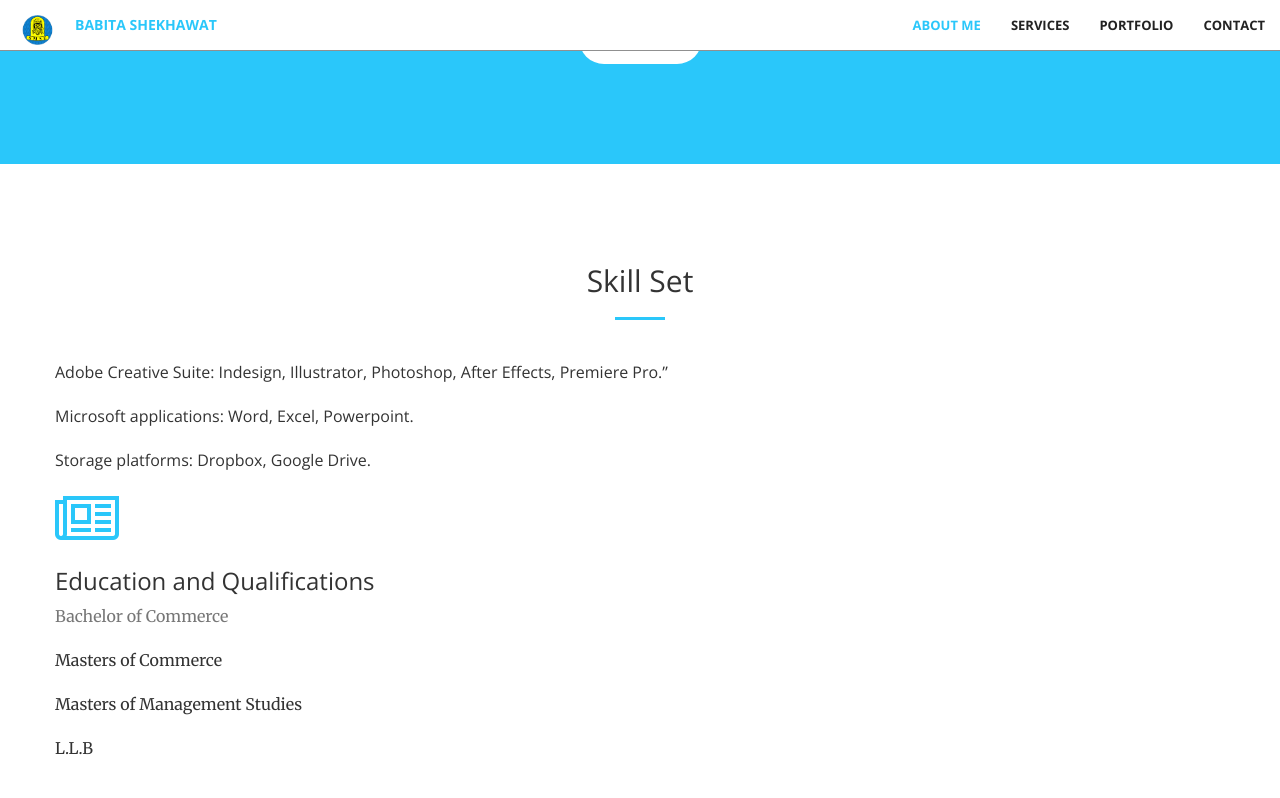
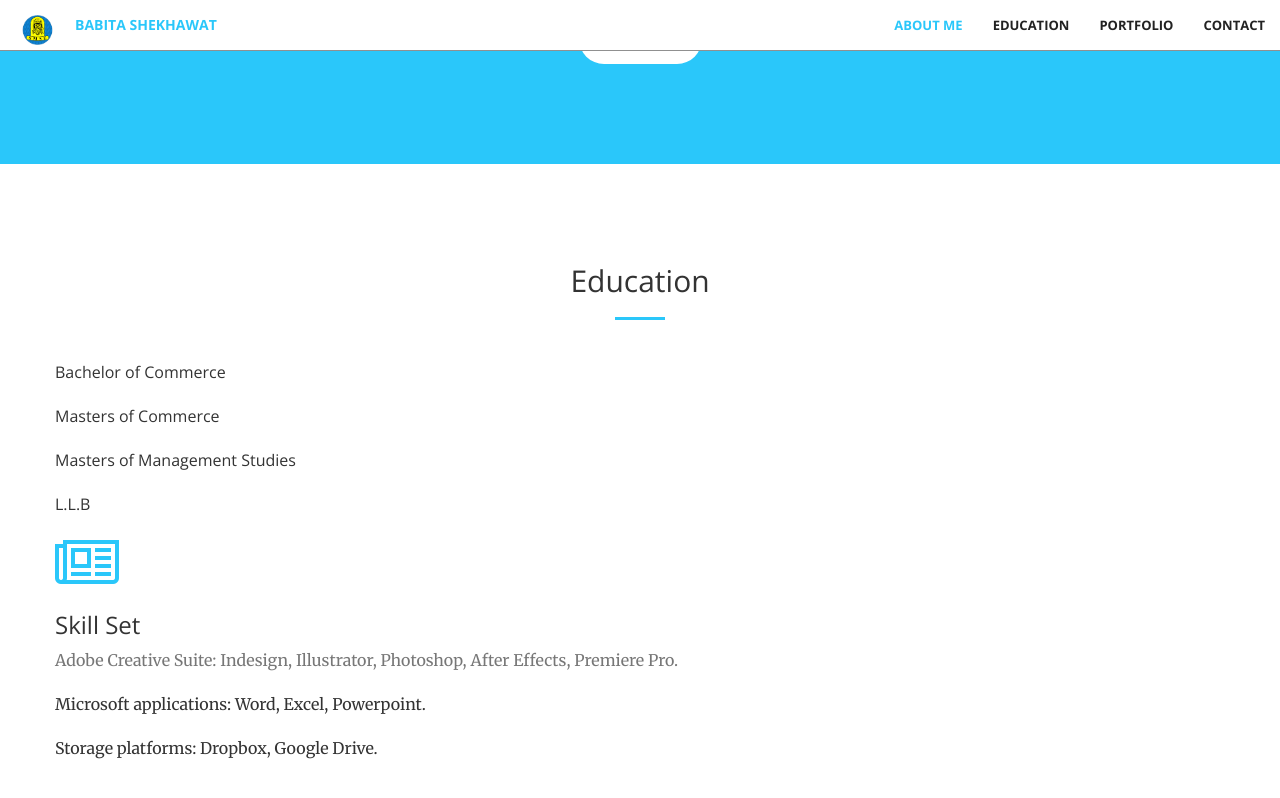
Before and after one commit to babitashekhawat/bs.github.io, a Jekyll site: the page built from index.html, in a window 1280 px wide and 900 px high, scrolled down 1174 px, cut to the strip 0-856 px from the top of the window. Shown: the top 798 px of the strip. Built offline with Jekyll 4.4.1, drawn with Linux system fonts in a browser that asks for light colours; some of the changed text lies outside the part shown.

Commit message:
pictures

```diff
--- a/_includes/contact.html
+++ b/_includes/contact.html
@@ -35,7 +35,7 @@
             <div class="col-lg-8 col-lg-offset-2">
                 <h4>Email</h4>
                 <!--<a href="mailto:info@shivamarinesalvorsandengineers.com">info@shivamarinesalvorsandengineers.com</a><br>-->
-                <a href="babitashekhawat30aug@gmail.com">babitashekhawat30aug@gmail.com</a>
+                <a href="babitashekhawatgraphicdesigner@gmail.com">babitashekhawatgraphicdesigner@gmail.com</a>
             </div>
         </div>
     </div>
--- /dev/null
+++ b/_includes/education.html
@@ -0,0 +1,31 @@
+<section id="services">
+    <div class="container">
+        <div class="row">
+            <div class="col-lg-12 text-center">
+                <h2 class="section-heading">Education</h2>
+                <hr class="primary">
+            </div>
+        </div>
+    </div>
+
+    <div class="container">
+        <div class="row">
+             <h2><p>Bachelor of Commerce</p>
+             <p>Masters of Commerce</p>
+             <p>Masters of Management Studies</p>
+             <p>L.L.B</p>
+             </h2>
+         </div>
+    </div>
+
+    <div class="container">
+        <div class="row">
+             <i class="fa fa-4x fa-newspaper-o wow bounceIn text-primary" data-wow-delay=".2s"></i>
+             <h3>Skill Set</h3>
+            <p class="text-muted">Adobe Creative Suite:  Indesign, Illustrator, Photoshop, After Effects, Premiere Pro.</p>
+            <p>Microsoft applications:  Word, Excel, Powerpoint.</p>
+            <p>Storage platforms:  Dropbox, Google Drive.</p>
+
+        </div>
+    </div>
+</section>
--- a/_includes/header.html
+++ b/_includes/header.html
@@ -5,7 +5,7 @@
             <h1>Babita Shekhawat</h1>
             <hr>
             <p>We undertake all types of designing work.</p>
-            <a href="#about" class="btn btn-primary btn-xl wow tada page-scroll">About us</a>
+            <a href="#about" class="btn btn-primary btn-xl wow tada page-scroll">About Me</a>
         </div>
     </div>
 </header>
--- a/_includes/nav.html
+++ b/_includes/nav.html
@@ -21,7 +21,7 @@
                     <a class="page-scroll" href="#about">About Me</a>
                 </li>
                 <li>
-                    <a class="page-scroll" href="#services">Services</a>
+                    <a class="page-scroll" href="#services">Education</a>
                 </li>
                 <li>
                     <a class="page-scroll" href="#portfolio">Portfolio</a>
--- a/_includes/services.html
+++ /dev/null
@@ -1,31 +0,0 @@
-<section id="services">
-    <div class="container">
-        <div class="row">
-            <div class="col-lg-12 text-center">
-                <h2 class="section-heading"> Skill Set</h2>
-                <hr class="primary">
-            </div>
-        </div>
-    </div>
-
-    <div class="container">
-        <div class="row">
-             <h2><p>Adobe Creative Suite:  Indesign, Illustrator, Photoshop, After Effects, Premiere Pro.”</p>
-             <p>Microsoft applications:  Word, Excel, Powerpoint.</p>
-             <p>Storage platforms:  Dropbox, Google Drive.</p>
-             </h2>
-         </div>
-    </div>
-
-    <div class="container">
-        <div class="row">
-             <i class="fa fa-4x fa-newspaper-o wow bounceIn text-primary" data-wow-delay=".2s"></i>
-             <h3>Education and Qualifications</h3>
-            <p class="text-muted">Bachelor of Commerce</p>
-            <p>Masters of Commerce</p>
-            <p>Masters of Management Studies</p>
-            <p>L.L.B</p>
-
-        </div>
-    </div>
-</section>
--- a/_layouts/front.html
+++ b/_layouts/front.html
@@ -6,8 +6,8 @@
 <body id="page-top">
   {% include nav.html %}
   {% include header.html %}
-  {% include aboutus.html %}
-  {% include services.html %}
+  {% include aboutme.html %}
+  {% include education.html %}
   {% include portfolio.html %}
   {% include summary.html %}
   {% include contact.html %}
```
Also changed, not shown: _includes/aboutme.html (renamed from _includes/aboutus.html).
